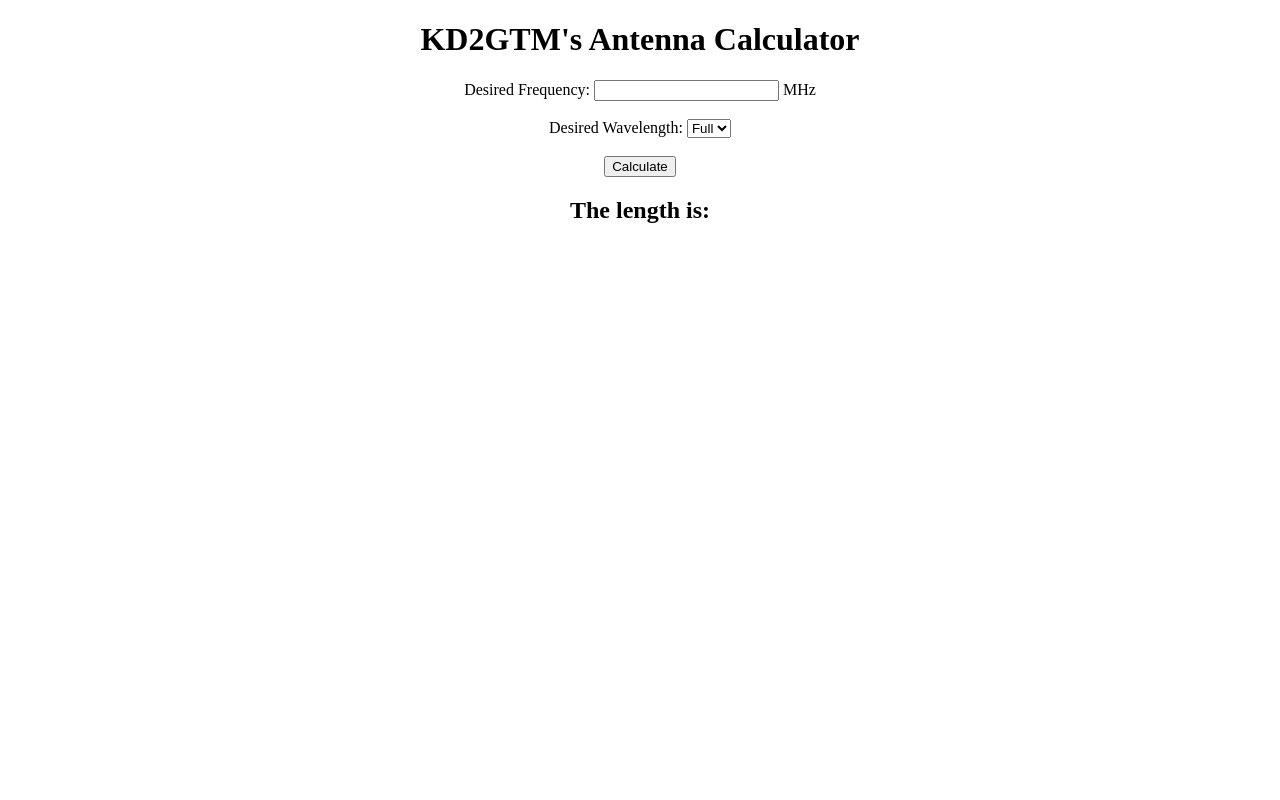
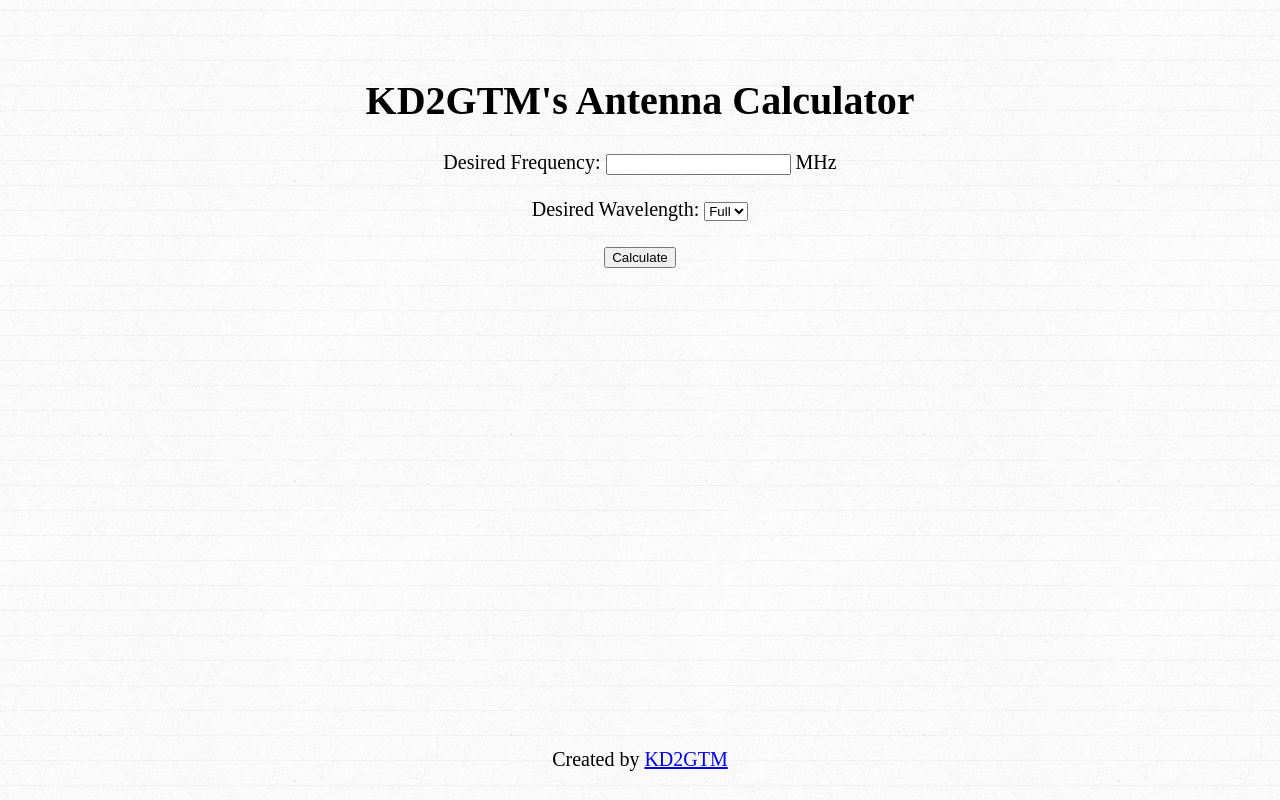
Before and after one commit to tibsar/Antenna-Calculator, a plain HTML site: page index.html in a window 1280 px wide. Drawn offline with nearby package versions, Linux system fonts and the light colour scheme; a web font is replaced by a local one.

Commit message:
styles page

```diff
--- /dev/null
+++ b/css/style.css
@@ -0,0 +1,35 @@
+html,
+body {
+  margin:0;
+  padding:0;
+  height:98%;
+}
+
+body {
+    text-align: center;
+    background-image: url("../images/background.png");
+    background-repeat: repeat;
+    font-family: 'Walter Turncoat', serif;
+    font-size: 20px;
+}
+
+#wrapper {
+  min-height:100%;
+  position:relative;
+}
+#header {
+  background:#ededed;
+  padding:10px;
+}
+#content {
+  box-sizing: border-box;
+  padding-top: 50px;
+  padding-bottom:20px; /* Height of the footer element */
+}
+#footer {
+  width:100%;
+  height:20px;
+  position:absolute;
+  bottom:0;
+  left:0;
+}
--- a/index.html
+++ b/index.html
@@ -8,15 +8,17 @@
   <meta name="description" content="The KD2GTM Antenna Calculator">
   <meta name="author" content="KD2GTM">
 
-<!--   <link rel="stylesheet" href="css/styles.css?v=1.0">
--->
+  <link rel="stylesheet" type="text/css" href="css/style.css">
+  <link rel="stylesheet" type="text/css" href="http://fonts.googleapis.com/css?family=Walter+Turncoat">
+
   <!--[if lt IE 9]>
   <script src="http://html5shiv.googlecode.com/svn/trunk/html5.js"></script>
   <![endif]-->
 </head>
 
 <body>
-  <center>
+  <div id="wrapper">
+    <div id="content">
      <h1>KD2GTM's Antenna Calculator</h1>
       Desired Frequency:
       <input type="number" name="frequency" id="frequency"  step="0.001"> MHz
@@ -36,9 +38,13 @@
       <script src="http://ajax.googleapis.com/ajax/libs/jquery/1.9.1/jquery.min.js"></script>
       <script src="js/calculate.js"></script>
       <button onclick="calculate()">Calculate</button>
-    <h2>The length is:</h2>
+      <h2 id="length"></h2>
       <h2 id="feet"></h2>
       <h2 id="meters"></h2>
-  </center>
+    </div>
+    <div id="footer">
+      Created by <a href="http://twitter.com/KD2GTM/" target="_blank">KD2GTM</a>
+    </div>
+  </div>
 </body>
 </html>
--- a/js/calculate.js
+++ b/js/calculate.js
@@ -3,5 +3,6 @@ function calculate() {
   var wavelength = parseInt($("#wavelength").val());
   var full = 984;
   var length_feet = (full*(wavelength/8))/frequency;
-  $("#feet").text(length_feet + " feet.")
+  $("#length").text("The length is:")
+  $("#feet").text(length_feet + " feet")
 }
```
Also changed, not shown: images/background-grunge.png (added), images/background-notebook.png (added), images/background-waves.png (added), images/background.png (added). Lines whose indentation alone changed are shown as unchanged.
